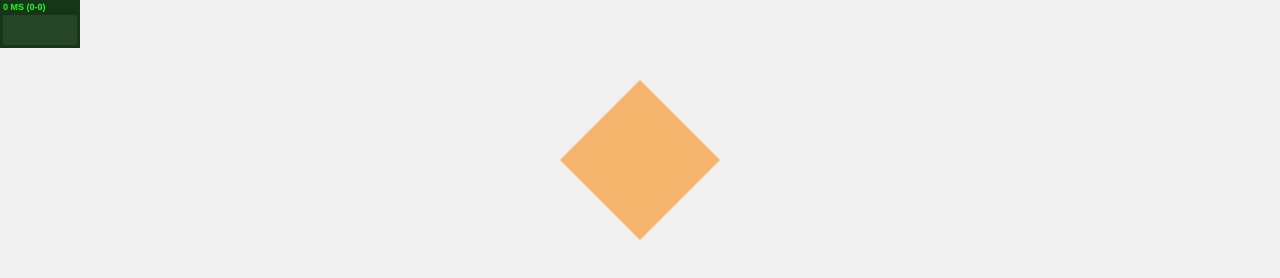
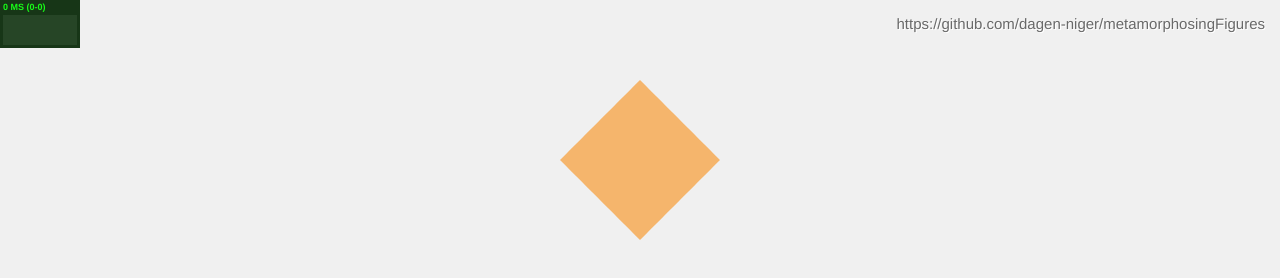
Before and after one commit to ADagen/metamorphosingFigures, a plain HTML site: page index.html in a window 1280 px wide. Drawn offline with Linux system fonts and the light colour scheme.

```diff
--- a/index.html
+++ b/index.html
@@ -9,10 +9,27 @@
             overflow: hidden;
             background-color: #F0F0F0;
         }
+        .github {
+            position: absolute;
+            right: 15px;
+            top: 15px;
+            color: dimgrey;
+            font-size: 15px;
+            font-family: Helvetica, Arial, sans-serif;
+            text-shadow: 1px 1px 0 white;
+            text-decoration: none;
+        }
+        .github:hover {
+            color: black;
+            text-decoration: underline;
+        }
     </style>
 </head>
 <body>
     <canvas></canvas>
+    <a href="https://github.com/dagen-niger/metamorphosingFigures" class=github>
+        https://github.com/dagen-niger/metamorphosingFigures
+    </a>
     <script src=stats.min.js></script>
     <script src=figure.js></script>
     <script src=index.js></script>
```
Also changed, not shown: 1 other file.
